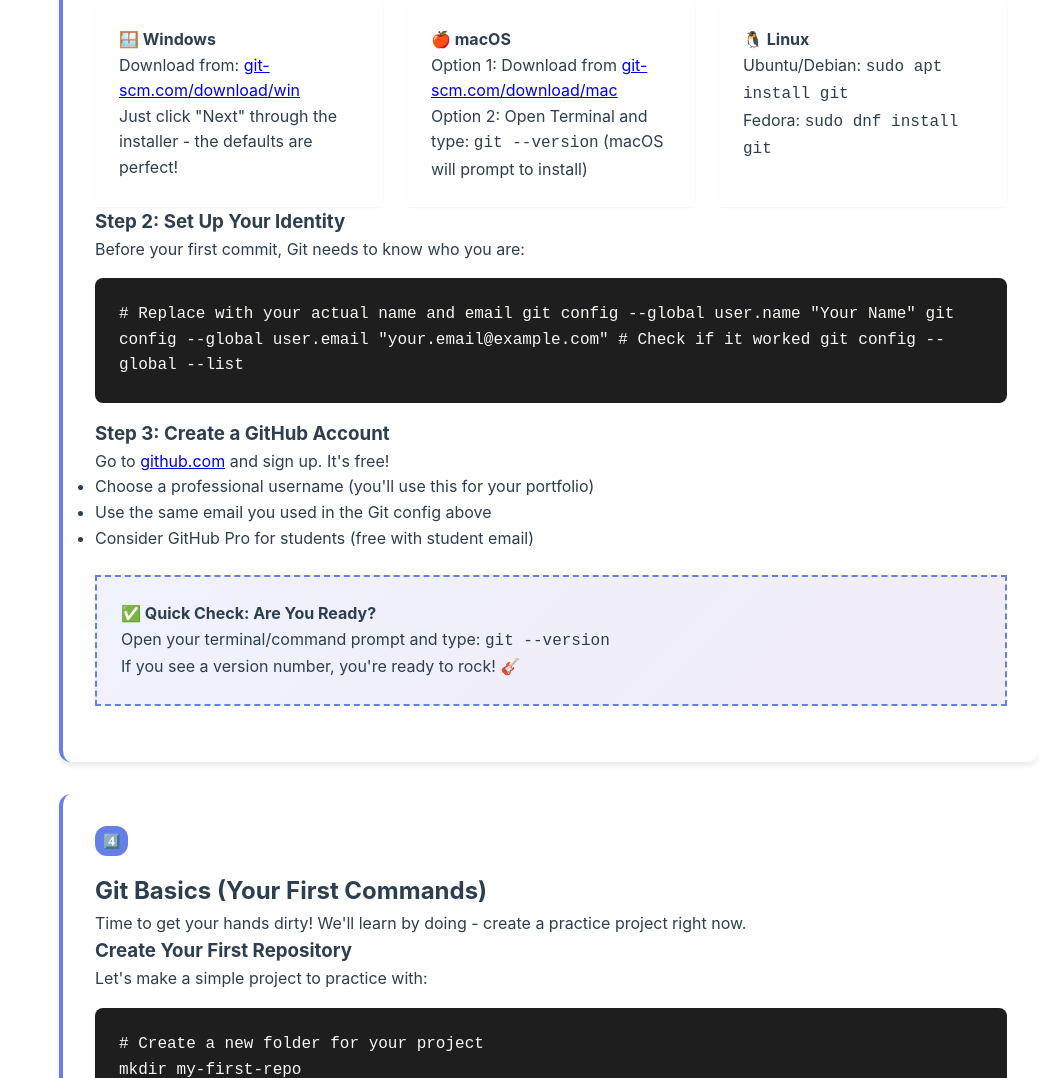
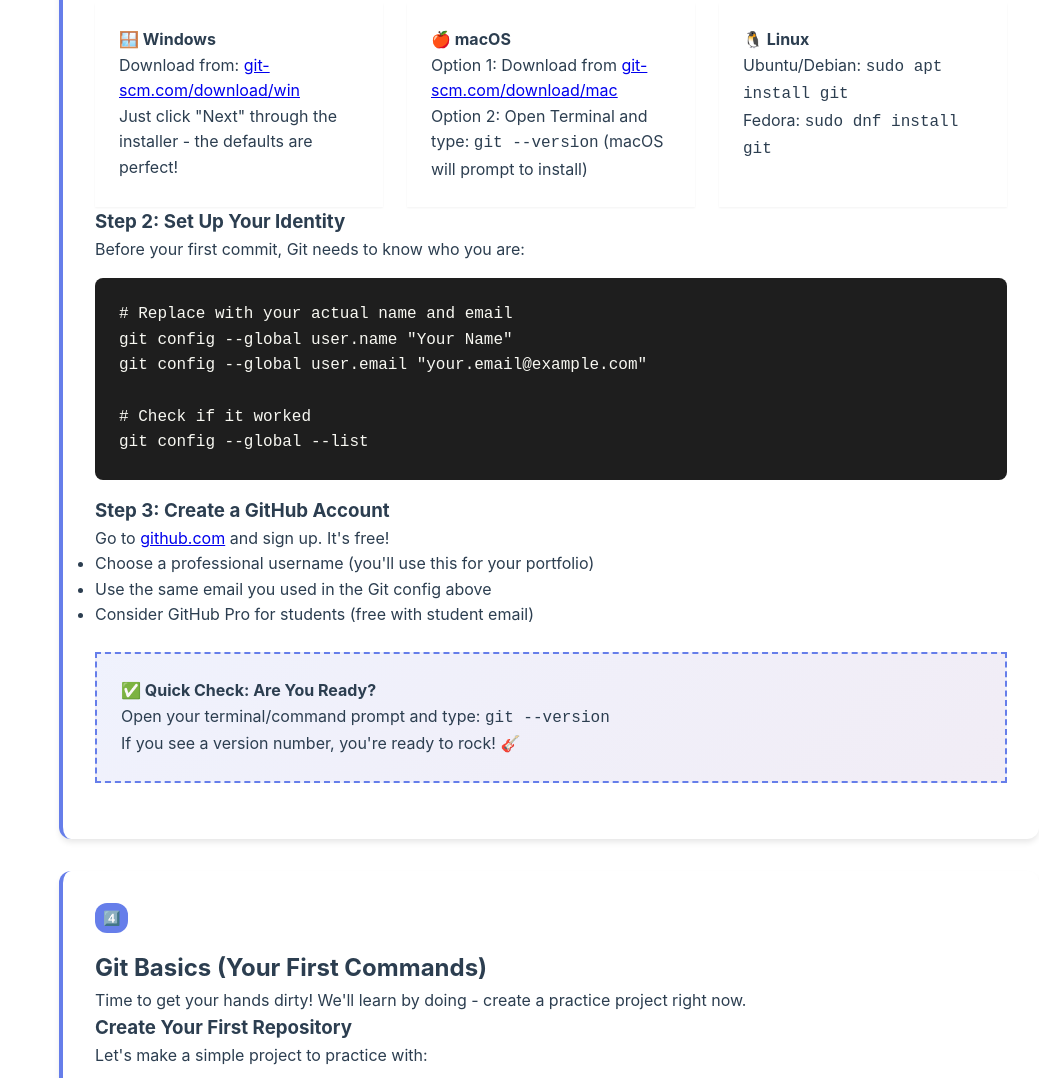
Before and after one commit to MananVyas01/ForeverClass, a plain HTML site: page forever-class/git-github.html in a window 1280 px wide. Shown: the part 3080-4158 px from the top of the page, without its empty margins (241-1280 px from the left). Drawn offline with Linux system fonts and the light colour scheme.

Commit message:
Fix: Remove extra <pre> tag in git configuration command block
- Clean up HTML formatting in git-github.html
- Ensure proper code block display in Git setup section

```diff
--- a/forever-class/git-github.html
+++ b/forever-class/git-github.html
@@ -490,7 +490,7 @@
             <p>Before your first commit, Git needs to know who you are:</p>
 
             <div class="command-box">
-                <pre></pre># Replace with your actual name and email
+                <pre># Replace with your actual name and email
 git config --global user.name "Your Name"
 git config --global user.email "your.email@example.com"
 
```
